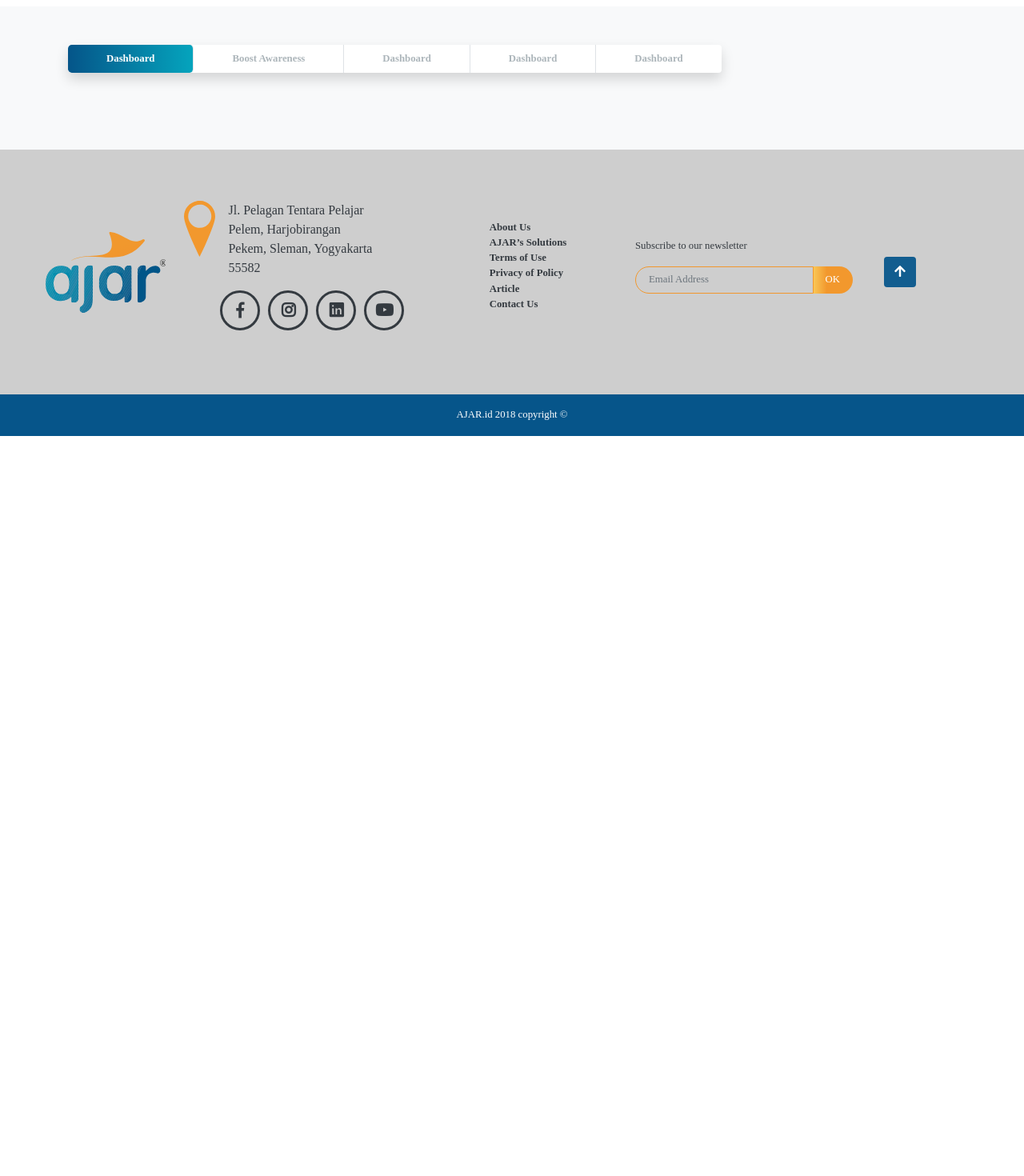
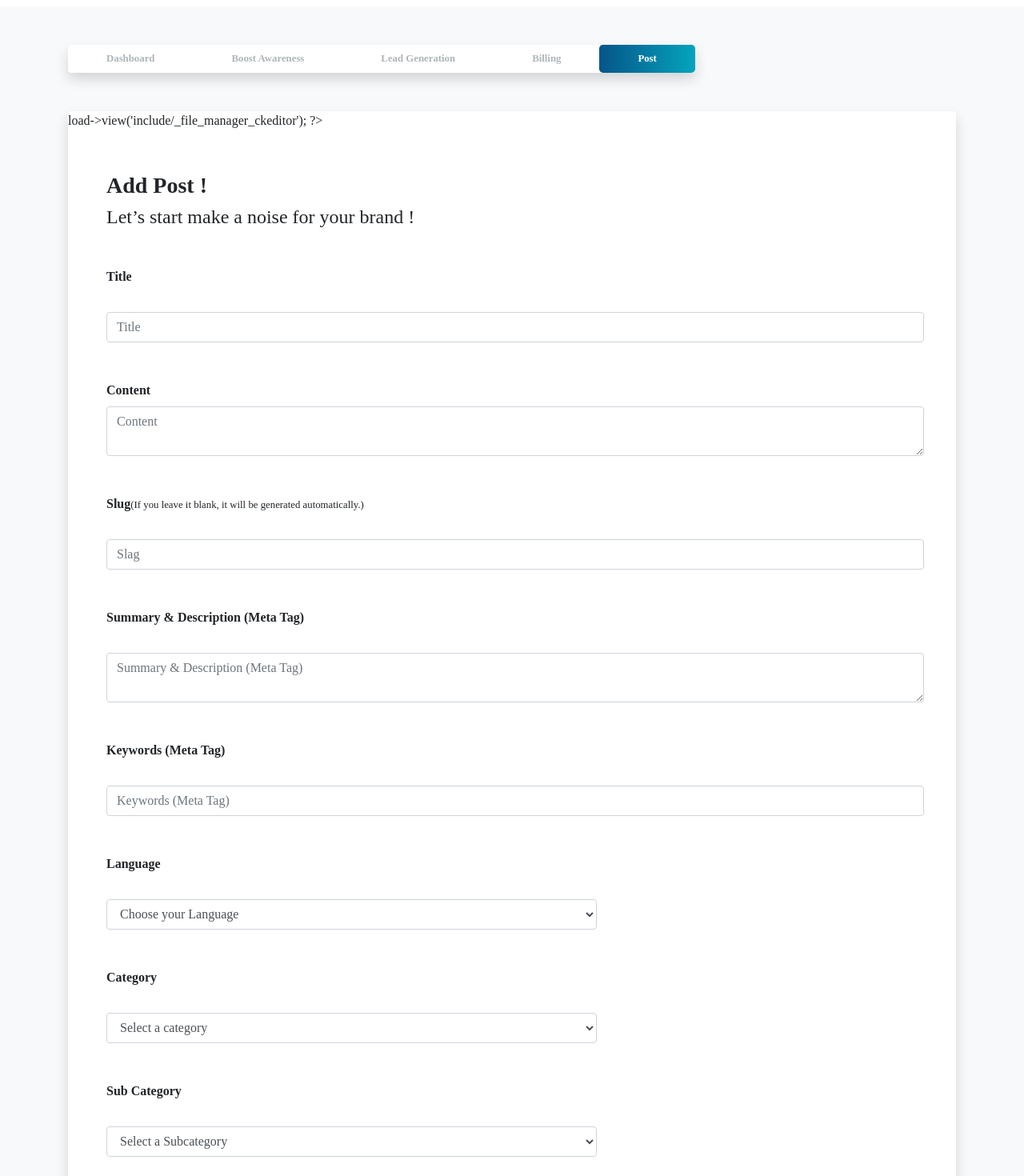
Before and after one commit to masaditya/react-redux-advertising, a React (Create React App) app: page /dashboard/post in a window 1280 px wide. Shown: the part 120-1590 px from the top of the page at 80% size. Before the commit the page ends 800 px from the top, so only its background shows below. Built offline with nearby package versions, Linux system fonts and the light colour scheme.

Commit message:
fix::nav tab toggle class

```diff
--- a/package.json
+++ b/package.json
@@ -7,8 +7,10 @@
     "@testing-library/react": "^9.4.0",
     "@testing-library/user-event": "^7.2.1",
     "bootstrap": "^4.4.1",
+    "chart.js": "^2.9.3",
     "prop-types": "^15.7.2",
     "react": "^16.12.0",
+    "react-chartjs-2": "^2.8.0",
     "react-dom": "^16.12.0",
     "react-redux": "^7.1.3",
     "react-router": "^5.1.2",
--- /dev/null
+++ b/src/container/admin/Dashboard/LeadGeneration.jsx
@@ -0,0 +1,48 @@
+import React from 'react'
+
+export const LeadGeneration = () => {
+    return (
+        <div className="bg-white p-0 rounded shadow">
+            <div className="row py-4 px-5 fz-1">
+                <span className="mr-0 ml-auto pt-1 pr-4">Period</span>
+                <select className="form-control fz-1 w-25 " name="dropdown">
+                    <option>Yesterday</option>
+                    <option>Default selected</option>
+                    <option>Default select</option>
+                </select>
+            </div>
+            <table className="table fz-1">
+                <thead className="bg-light">
+                    <tr>
+                        <th scope="col" className="border-0 w-30 pl-4">Title of Upload File</th>
+                        <th scope="col" className="border-0 text-center">Type</th>
+                        <th scope="col" className="border-0 text-center">Click</th>
+                        <th scope="col" className="border-0 text-center">Lead</th>
+                        <th scope="col" className="border-0 text-center">Posted Date</th>
+                        <th scope="col" className="border-0">Download Lead</th>
+                    </tr>
+                </thead>
+                <tbody>
+                    {/*?php foreach ($post as $lg) { ?*/}
+                    <tr>
+                        {/* <th scope="row">1</th> */}
+                        <td scope="row" className="pl-4">
+                            <a href>{/*?php echo $lg-*/}title; ?&gt;</a>
+                        </td>
+                        <td className="text-center">eBook</td>
+                        <td className="text-center">10</td>
+                        <td className="text-center">0.01</td>
+                        <td className="text-center">{/*?php echo date('d F Y', strtotime($lg-*/}created_at));  ?&gt;</td>
+                        <td><a href>Download</a></td>
+                    </tr>
+                    {/*?php } ?*/}
+                </tbody>
+            </table>
+            <div className="w-100 text-center py-5">
+                <button className="btn btn-outline-primary btn-rounded fz-1 px-4">
+                    View More
+    </button>
+            </div>
+        </div>
+    )
+}
--- /dev/null
+++ b/src/container/admin/Dashboard/Post.jsx
@@ -0,0 +1,64 @@
+import React from 'react'
+
+export const Post = () => {
+    return (
+        <div className="bg-white p-0 rounded shadow">
+            {/*?php $this-*/}load-&gt;view('include/_file_manager_ckeditor'); ?&gt;
+  <form method="POST" action="<?php echo site_url() ?>/Dashboard/add_post">
+                <div className="row py-4 px-5 fz-1">
+                </div>
+                <div className="mr-3 ml-5 pt-1 pr-4 ">
+                    <h3> <b> Add Post ! </b></h3>
+                    <h4>Let’s start make a noise for your brand !</h4>
+                    <div className="form-group account mt-5 ">
+                        <label><b>Title</b></label>
+                        <input type="text" className="form-control w-70 my-4" id="title" name="title" placeholder="Title" required />
+                    </div>
+                    <div className="form-group account mt-5 ">
+                        <label><b>Content</b></label>
+                        <textarea id="ckEditor" className="form-control" name="content" placeholder="Content" required defaultValue={""} />
+                    </div>
+                    <div className="form-group account mt-5 ">
+                        <label>
+                            <b>Slug</b>
+                            <small>(If you leave it blank, it will be generated automatically.)</small>
+                        </label>
+                        <input type="text" className="form-control w-70 my-4" name="title_slug" placeholder="Slag" />
+                    </div>
+                    <div className="form-group account mt-5 ">
+                        <label><b>Summary &amp; Description (Meta Tag)</b></label>
+                        <textarea className="form-control h-50 my-4" name="summary" placeholder="Summary & Description (Meta Tag)" required defaultValue={""} />
+                    </div>
+                    <div className="form-group account mt-5 ">
+                        <label><b>Keywords (Meta Tag)</b></label>
+                        <input type="text" className="form-control w-70 my-4" id="keywords" name="keywords" placeholder="Keywords (Meta Tag)" required />
+                    </div>
+                    <div className="form-group account mt-5 ">
+                        <label><b>Language</b></label>
+                        <select className="form-control w-60 my-4" id="lang" name="lang">
+                            <option value>Choose your Language</option>
+                            {/*?php foreach ($lang as $l): ?*/}
+                            <option value="<?php echo $l->id; ?>">{/*?php echo $l-*/}name ?&gt;</option>
+                            {/*?php endforeach ?*/}
+                        </select>
+                    </div>
+                    <div className="form-group account mt-5 ">
+                        <label><b>Category</b></label>
+                        <select className="form-control w-60 my-4" id="category" name="category">
+                            <option value>Select a category</option>
+                        </select>
+                    </div>
+                    <div className="form-group account mt-5 ">
+                        <label><b>Sub Category</b></label>
+                        <select className="form-control w-60 my-4" id="subcategory" name="subcategory">
+                            <option value>Select a Subcategory</option>
+                        </select>
+                    </div>
+                    <div className="w-70 text-center py-5">
+                        <button type="submit" className="btn btn-outline-primary w-50 btn-rounded py-2 ">Posting</button>
+                    </div>
+                </div>
+            </form>
+        </div>
+    )
+}
--- a/src/container/admin/Dashboard/index.jsx
+++ b/src/container/admin/Dashboard/index.jsx
@@ -4,9 +4,20 @@ import { Route } from 'react-router'
 import { Awareness } from './Awareness'
 import { Link } from 'react-router-dom'
 import { DashboardInfo } from './DashboardInfo'
+import { LeadGeneration } from './LeadGeneration'
+import { Post } from './Post'
 
 export class Dashboard extends Component {
+
+
+    state = {
+        active: false
+    }
+
     render() {
+
+        let pathName = this.props.location.pathname
+        console.log(pathName)
         return (
             <div className="bg-light py-5">
 
@@ -14,28 +25,30 @@ export class Dashboard extends Component {
                     {/* ?php $this-load-&gt;view('ajar_article/_messages'); ?&gt; */}
                     <div className="d-flex w-auto ">
                         <ul className="nav shadow bg-white rounded" role="tablist">
-                            <li className="nav-item tab active-tab border-right ">
+                            <li className={pathName == '/dashboard' || pathName == '/dashboard/' ? "nav-item active-tab tab" : "nav-item tab "} >
                                 <Link to="/dashboard" id="step1-tab" className="nav-link ">Dashboard</Link>
                             </li>
-                            <li className="nav-item tab   border-right ">
+                            <li className={pathName == '/dashboard/awareness' || pathName == '/dashboard/awareness/' ? "nav-item active-tab tab" : "nav-item tab "} >
+
+                                {/* <li className="nav-item tab   border-right "> */}
                                 <Link to="/dashboard/awareness" id="step1-tab" className="nav-link ">Boost Awareness</Link>
 
-                                {/* <a href="#step-2" id="step2-tab" className="nav-link " aria-selected="false" data-toggle="tab" role="tab">Boost Awareness</a> */}
                             </li>
-                            <li className="nav-item tab    ">
-                                <Link to="/dashboard" id="step1-tab" className="nav-link ">Dashboard</Link>
+                            <li className={pathName == '/dashboard/lead-generation' || pathName == '/dashboard/lead-generation/' ? "nav-item active-tab tab" : "nav-item tab "} >
 
-                                {/* <a href="#step-3" id="step3-tab" className="nav-link active" aria-selected="true" data-toggle="tab" role="tab">Lead generation</a> */}
+                                {/* <li className="nav-item tab    "> */}
+                                <Link to="/dashboard/lead-generation" id="step1-tab" className="nav-link ">Lead Generation</Link>
+
                             </li>
-                            <li className="nav-item tab   border-left ">
-                                <Link to="/dashboard" id="step1-tab" className="nav-link ">Dashboard</Link>
+                            <li className={pathName == '/dashboard/billing' || pathName == '/dashboard/billing/' ? "nav-item active-tab tab" : "nav-item tab "} >
 
-                                {/* <a href="#step-4" id="step4-tab" className="nav-link " aria-selected="false" data-toggle="tab" role="tab">Billing</a> */}
+                                {/* <li className="nav-item tab   border-left "> */}
+                                <Link to="/dashboard/billing" id="step1-tab" className="nav-link ">Billing</Link>
                             </li>
-                            <li className="nav-item tab   border-left ">
-                                <Link to="/dashboard" id="step1-tab" className="nav-link ">Dashboard</Link>
+                            <li className={pathName == '/dashboard/post' || pathName == '/dashboard/post' ? "nav-item active-tab tab" : "nav-item tab "} >
 
-                                {/* <a href="#step-5" id="step4-tab" className="nav-link " aria-selected="false" data-toggle="tab" role="tab">post</a> */}
+                                {/* <li className="nav-item tab   border-left "> */}
+                                <Link to="/dashboard/post" id="step1-tab" className="nav-link ">Post</Link>
                             </li>
                         </ul>
                     </div>
@@ -44,6 +57,10 @@ export class Dashboard extends Component {
                 <div className="container mt-5 tab-content">
                     <Route exact path="/dashboard/" component={DashboardInfo} />
                     <Route path="/dashboard/awareness" component={Awareness} />
+                    <Route path="/dashboard/lead-generation" component={LeadGeneration} />
+                    <Route path="/dashboard/billing" component={Awareness} />
+                    <Route path="/dashboard/post" component={Post} />
+
                 </div>
             </div>
         )
```
Also changed, not shown: 1 other file (tests, documents, lock files or other folders).
